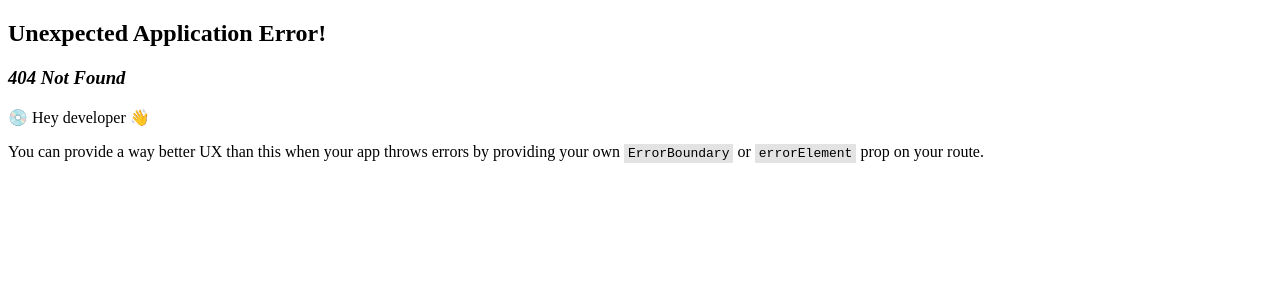
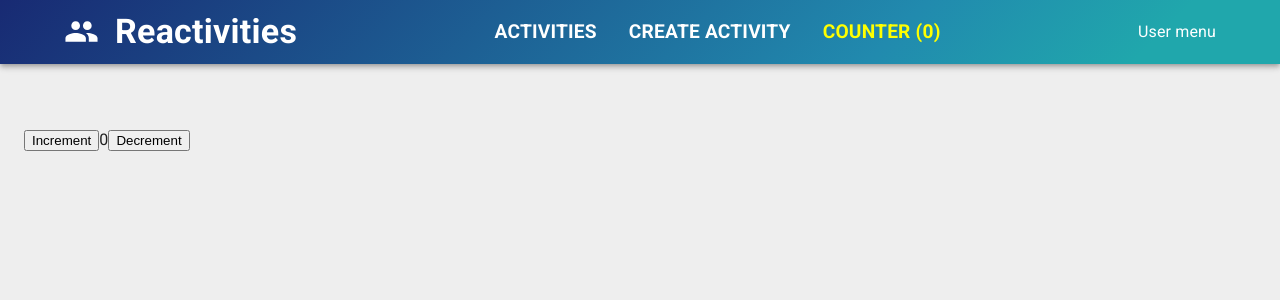
Before and after one commit to Sohomz/Reactivities, a React (Vite) app in the folder client/: page /counter in a window 1280 px wide. Before the commit this address had no page. Shown: the top 300 px of the page. Built offline with nearby package versions, Linux system fonts and the light colour scheme.

Commit message:
section 9 with Redux

```diff
--- a/client/package.json
+++ b/client/package.json
@@ -15,6 +15,7 @@
     "@fontsource/roboto": "^5.2.9",
     "@mui/icons-material": "^7.3.7",
     "@mui/material": "^7.3.7",
+    "@reduxjs/toolkit": "^2.12.0",
     "@tanstack/react-query": "^5.90.16",
     "@tanstack/react-query-devtools": "^5.91.2",
     "axios": "^1.13.2",
@@ -22,6 +23,7 @@
     "react": "^19.2.0",
     "react-calendar": "^6.0.0",
     "react-dom": "^19.2.0",
+    "react-redux": "^9.3.0",
     "react-router": "^7.12.0"
   },
   "devDependencies": {
--- /dev/null
+++ b/client/src/app/appStore.ts
@@ -0,0 +1,11 @@
+import { configureStore } from '@reduxjs/toolkit';
+import counterSlice from '../features/counter/counterSlice';
+
+export const appStore=configureStore({
+    reducer: {
+        abcd:counterSlice,
+    },
+});
+
+export type RootState = ReturnType<typeof appStore.getState>;
+export type AppDispatch = typeof appStore.dispatch;
--- a/client/src/app/layout/App.tsx
+++ b/client/src/app/layout/App.tsx
@@ -2,22 +2,29 @@
 import NavBar from "./NavBar";
 import { Outlet, useLocation } from "react-router";
 import HomePage from "../../features/home/HomePage";
+import { Provider } from "react-redux";
+import { appStore } from "../appStore";
 
 function App() {
   const location = useLocation();
+
   return (
-    <Box sx={{ bgcolor: '#eeeeee', minHeight: '100vh' }}>
+    <Provider store={appStore}>
+      <Box sx={{ bgcolor: "#eeeeee", minHeight: "100vh" }}>
         <CssBaseline />
-      {location.pathname === '/' ? <HomePage /> : (
+        {location.pathname === "/" ? (
+          <HomePage />
+        ) : (
           <>
             <NavBar />
-          <Container maxWidth='xl' sx={{ paddingTop: 8 }}>
+            <Container maxWidth="xl" sx={{ paddingTop: 8 }}>
               <Outlet />
             </Container>
           </>
         )}
       </Box>
-  )
+    </Provider>
+  );
 }
 
-export default App
+export default App;
--- a/client/src/app/layout/NavBar.tsx
+++ b/client/src/app/layout/NavBar.tsx
@@ -2,8 +2,11 @@
 import { Box, AppBar, Toolbar, Typography, Container, MenuItem } from "@mui/material";
 import { NavLink } from "react-router";
 import MenuItemLink from "../shared/components/MenuItemLink";
+import { useSelector } from "react-redux";
+import type { RootState } from '../../app/appStore';
 
 export default function NavBar() {
+    const c=useSelector((state:RootState)=>state.abcd.value);
     return (
         <Box sx={{ flexGrow: 1 }}>
             <AppBar position="static" sx={{ backgroundImage: 'linear-gradient(135deg, #182a73 0%, #218aae 69%, #20a7ac 89%)' }}>
@@ -22,6 +25,9 @@
                             <MenuItemLink to='/createActivity'>
                                 Create Activity
                             </MenuItemLink>
+                            <MenuItemLink to='/counter'>
+                                Counter ({c})
+                            </MenuItemLink>
                         </Box>
                         <MenuItem>
                             User menu
--- a/client/src/app/router/routes.tsx
+++ b/client/src/app/router/routes.tsx
@@ -4,6 +4,7 @@
 import ActivityForm from "../../features/activities/form/ActivitityForm";
 import HomePage from "../../features/home/HomePage";
 import ActivityDetailsPage from "../../features/activities/details/ActivityDetailsPage";
+import { Counter } from "../../features/counter/Counter";
 
 export const router = createBrowserRouter([
     {
@@ -15,6 +16,7 @@
             { path: 'activities/:id', element: <ActivityDetailsPage /> },
             { path: 'createActivity', element: <ActivityForm key='create' /> },
             { path: 'manage/:id', element: <ActivityForm /> },
+            {path: '/counter', element:<Counter/>}
         ]
     },
 ]);
--- /dev/null
+++ b/client/src/features/counter/Counter.tsx
@@ -0,0 +1,28 @@
+import { useSelector, useDispatch } from 'react-redux';
+import { decrement, increment } from './counterSlice';
+import type { RootState } from '../../app/appStore';
+
+export function Counter() {
+  const count = useSelector((state: RootState) => state.abcd.value)
+  const dispatch = useDispatch()
+
+  return (
+    <div>
+      <div>
+        <button
+          aria-label="Increment value"
+          onClick={() => dispatch(increment())}
+        >
+          Increment
+        </button>
+        <span>{count}</span>
+        <button
+          aria-label="Decrement value"
+          onClick={() => dispatch(decrement())}
+        >
+          Decrement
+        </button>
+      </div>
+    </div>
+  )
+}
--- /dev/null
+++ b/client/src/features/counter/counterSlice.ts
@@ -0,0 +1,22 @@
+import { createSlice } from "@reduxjs/toolkit";
+
+const counterSlice=createSlice({
+    name:'counter',
+    initialState:{
+        value:0,
+    },
+    reducers:{
+        increment:(state)=>{
+            state.value+=1;
+        },
+        decrement:(state)=>{
+            state.value-=1;
+        },
+        incrementByAmount:(state,action)=>{
+            state.value+=action.payload;
+        }
+    }
+});
+
+export const {increment,decrement,incrementByAmount} =counterSlice.actions;
+export default counterSlice.reducer;
```
Also changed, not shown: 1 other file (tests, documents, lock files or other folders). Lines whose indentation alone changed are shown as unchanged.
